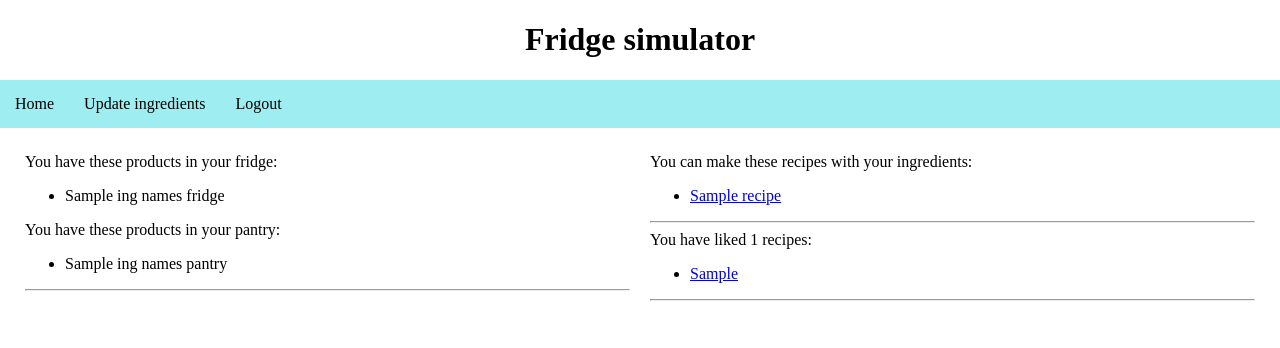
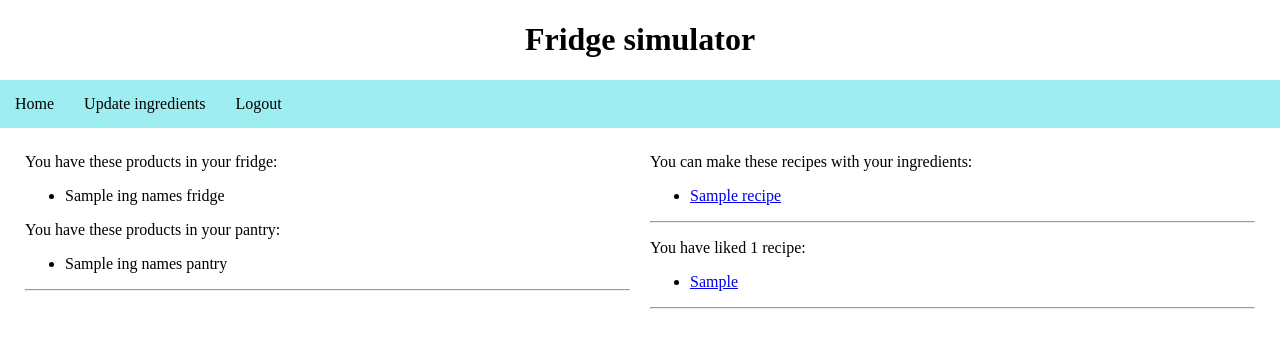
Before and after one commit to alannesanni/fridge_simulator, a Flask app: template templates/home.html in a window 1280 px wide. Shown: the top 348 px of the page. Run offline with Flask 3, Linux system fonts and the light colour scheme; the template is opened without the code that fills it: most values are stand-ins (such as "Sample title", 1, 10 or a date in 2020).

Commit message:
Change texts

```diff
--- a/templates/home.html
+++ b/templates/home.html
@@ -33,11 +33,11 @@ You can make these recipes with your ingredients:
     {% endfor %}
 </ul>
 {% else %}
-<p>Unfortunately, we do not have any recipes with the ingredients you have selected.</p>
+<p>Unfortunately, we don't have any recipes with the ingredients you have selected.</p>
 {% endif %}
 <hr>
 {% if liked_rec %}
-You have liked {{liked_count}} recipes:
+<p>You have liked {{liked_count}} {% if liked_count == 1 %}recipe:{% else %}recipes:{% endif %}</p>
 <ul>
     {% for i in liked_rec %}
     <li><a href="/recipe/{{i}}">{{i}}</a></li>
```
